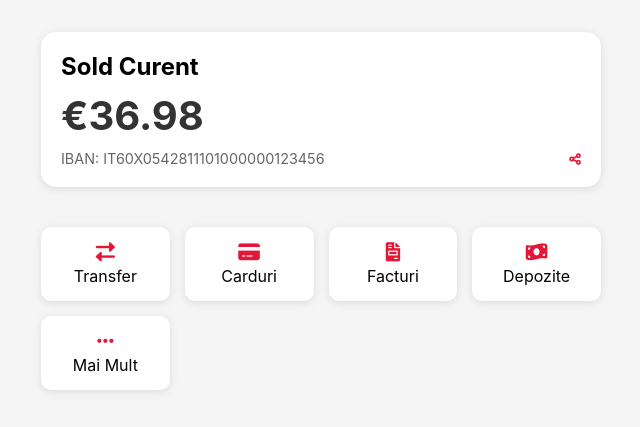
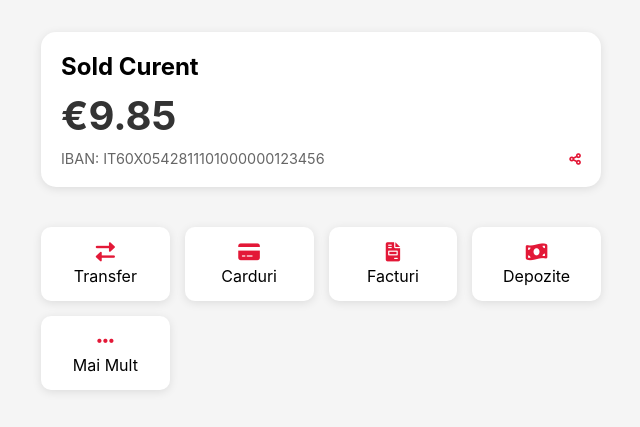
Before and after one commit to tudor-iustin/Login, a plain HTML site: page accounts.html in a window 1280 px wide. Shown: the part 77-504 px from the top of the page, without its empty margins (319-959 px from the left). Drawn offline with Linux system fonts and the light colour scheme.

Commit message:
Update accounts.html

```diff
--- a/accounts.html
+++ b/accounts.html
@@ -27,7 +27,7 @@
         <!-- Main Balance Card -->
         <section class="balance-card" id="balanceCard" onclick="window.location.href='transactions.html'">
             <h2>Sold Curent</h2>
-            <div class="balance-amount" id="balanceDisplay">€36.98</div>
+            <div class="balance-amount" id="balanceDisplay">€9.85</div>
             <div class="account-number">
                 IBAN: IT60X0542811101000000123456
                 <button class="share-btn"><i class="fas fa-share-alt"></i></button>
```
